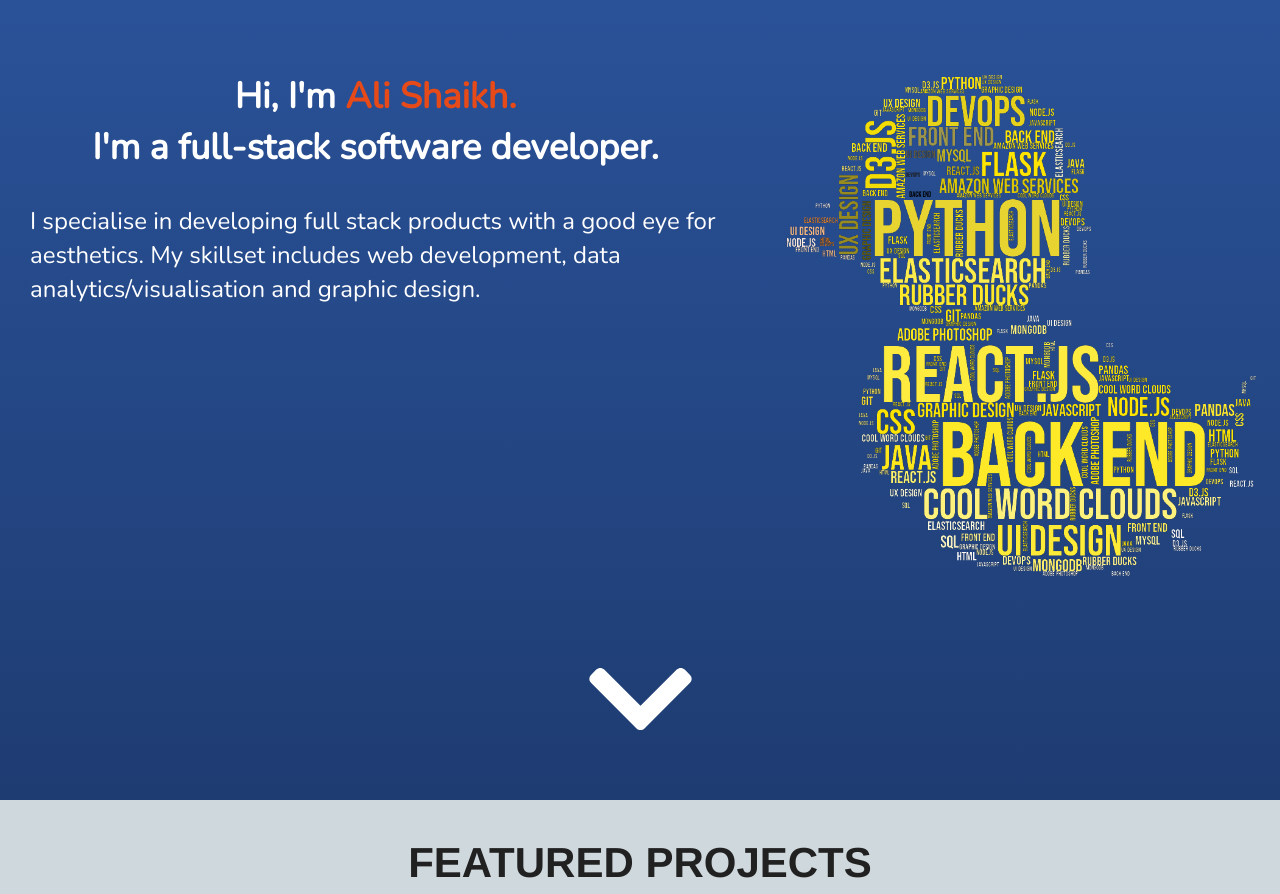
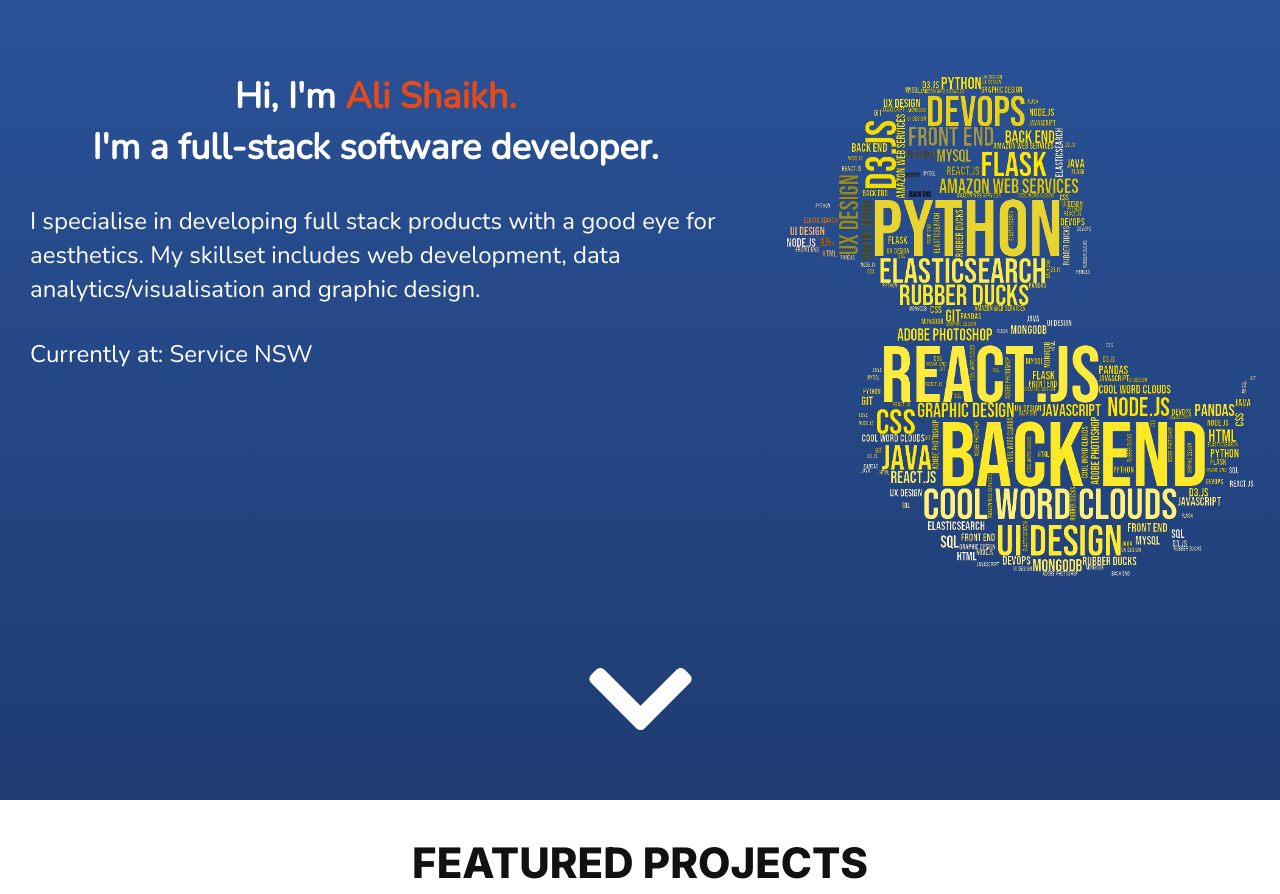
Before and after one commit to pakiKanga/portfolio, a React (Create React App) app: page / in a window 1280 px wide. Shown: the top 894 px of the page. Built offline with nearby package versions, Linux system fonts and the light colour scheme; a web font is replaced by a local one.

Commit message:
feat: change bg color to white

```diff
--- a/public/index.html
+++ b/public/index.html
@@ -22,9 +22,10 @@
     <meta name="google-site-verification" content="Ya-mWgiSEL-dsKu-lGJn-KgrdfOkJb5SuLgyovYoMhs" />
 
     <meta name="theme-color" content="#000000">
+    <link rel="preconnect" href="https://fonts.gstatic.com">
     <link href="https://fonts.googleapis.com/css?family=Montserrat" rel="stylesheet">
     <link href="https://fonts.googleapis.com/css?family=Libre+Baskerville|Nunito|Muli|Oswald&display=swap" rel="stylesheet">
-
+<link href="https://fonts.googleapis.com/css2?family=Inter:wght@800&display=swap" rel="stylesheet">
     <!--
       manifest.json provides metadata used when your web app is added to the
       homescreen on Android. See https://developers.google.com/web/fundamentals/web-app-manifest/
--- a/src/components/Summary.js
+++ b/src/components/Summary.js
@@ -67,6 +67,10 @@
                 I'm a full-stack software developer.
               </div>
               <div className="secondSummary">I specialise in developing full stack products with a good eye for aesthetics. My skillset includes web development, data analytics/visualisation and graphic design.</div>
+              <div className="currentlyWorking">
+                  <span>Currently at: </span>
+                  <span>Service NSW</span>
+              </div>
             </div>
           </Fade>
           <div className="imageContainer">
--- a/src/css/contact.css
+++ b/src/css/contact.css
@@ -57,12 +57,24 @@
 }
 
 .featured-projects {
-  font-size: 24px;
-  font-family: "Nunito", sans-serif;
-  color: black;
   padding-top: 30px;
   text-align: left;
   margin-left: 200px;
+}
+
+.featured-projects-header {
+    padding-bottom: 20px;
+    font-size: 24px;
+    color: rgb(17 17 17);
+    font-family: "Inter", sans-serif;
+    font-feature-settings: 'kern';
+    text-rendering: optimizeLegibility;
+    -webkit-font-smoothing: antialiased;
+    -moz-osx-font-smoothing: grayscale;
+    -webkit-scroll-behavior: smooth;
+    -moz-scroll-behavior: smooth;
+    -ms-scroll-behavior: smooth;
+    scroll-behavior: smooth;
 }
 
 .return-home {
--- a/src/css/project.css
+++ b/src/css/project.css
@@ -15,7 +15,6 @@
   min-height: 100vh;
   height: 100%;
   width: 100%;
-  background-color: rgba(207,216,220 ,1);
   padding: 20px;
   display: flex;
   flex-wrap: wrap;
@@ -79,6 +78,7 @@
   outline: 2px solid #c62828;
   position: relative;
   top: 50px;
+  font-weight: bold;
 
   transition: background-color 0.5s ease;
   transition: color 0.5s ease;
@@ -97,5 +97,4 @@
   text-align: center;
   font-size: 3em;
   font-weight: bolder;
-  color: #212121;
 }
--- a/src/css/summary.css
+++ b/src/css/summary.css
@@ -17,6 +17,12 @@
   flex-direction: column;
   justify-content: space-evenly;
 
+}
+
+.navbar {
+    font-family: 'Nunito', sans-serif;
+    padding-left: 30px;
+    color: white;
 }
 
 .summary-intro-container {
@@ -42,6 +48,15 @@
   width: 100%;
   padding: 0px 30px;
 }
+
+.currentlyWorking {
+    margin-top: 30px;
+    text-align: left;
+    font-weight: normal;
+    font-size: 24px;
+    width: 100%;
+    padding: 0px 30px;
+  }
 
 .imageContainer {
   margin: 0 auto;
```
